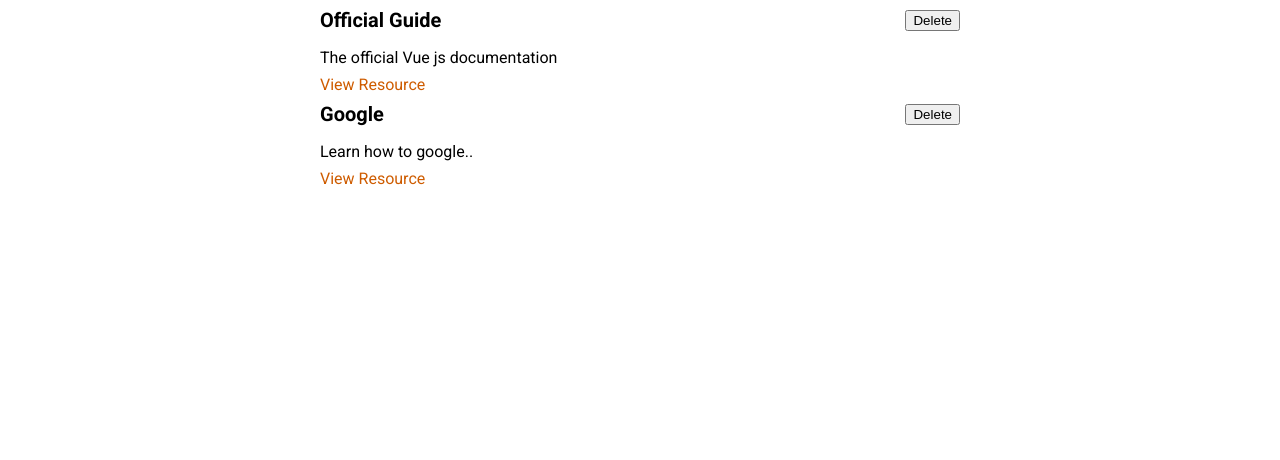
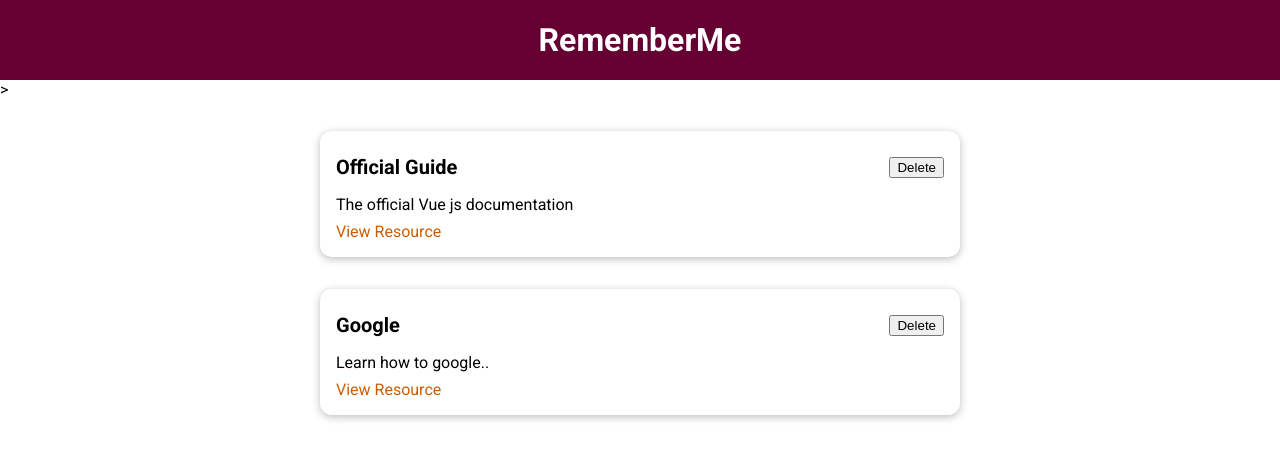
Before and after one commit to HassanKhan123/learning-resources-app, a Vue app: page / in a window 1280 px wide. Shown: the top 460 px of the page. Built offline with nearby package versions, Linux system fonts and the light colour scheme.

Commit message:
header and baseCard component

```diff
--- a/src/App.vue
+++ b/src/App.vue
@@ -1,13 +1,16 @@
 <template>
+  <the-header title="RememberMe"></the-header>>
   <StoredResources :resources="storedResources" />
 </template>
 
 <script>
 import StoredResources from './components/learning-resources/StoredResources';
+import TheHeader from './components/layouts/TheHeader.vue';
 
 export default {
   components: {
     StoredResources,
+    TheHeader,
   },
   data() {
     return {
--- /dev/null
+++ b/src/components/UI/BaseCard.vue
@@ -0,0 +1,15 @@
+<template>
+  <div>
+    <slot></slot>
+  </div>
+</template>
+
+<style scoped>
+div {
+  border-radius: 12px;
+  box-shadow: 0 2px 8px rgba(0, 0, 0, 0.26);
+  padding: 1rem;
+  margin: 2rem auto;
+  max-width: 40rem;
+}
+</style>
--- /dev/null
+++ b/src/components/layouts/TheHeader.vue
@@ -0,0 +1,25 @@
+<template>
+  <header>
+    <h1>{{ title }}</h1>
+  </header>
+</template>
+<script>
+export default {
+  props: ['title'],
+};
+</script>
+<style scoped>
+header {
+  width: 100%;
+  height: 5rem;
+  background-color: #640032;
+  display: flex;
+  justify-content: center;
+  align-items: center;
+}
+
+header h1 {
+  color: white;
+  margin: 0;
+}
+</style>
--- a/src/components/learning-resources/LearningResource.vue
+++ b/src/components/learning-resources/LearningResource.vue
@@ -1,15 +1,16 @@
 <template>
   <li>
-    <div>
+    <base-card>
       <header>
         <h3>{{ title }}</h3>
         <button>Delete</button>
       </header>
-    </div>
-    <p>{{ description }}</p>
-    <nav>
-      <a :href="link">View Resource</a>
-    </nav>
+
+      <p>{{ description }}</p>
+      <nav>
+        <a :href="link">View Resource</a>
+      </nav>
+    </base-card>
   </li>
 </template>
 
--- a/src/main.js
+++ b/src/main.js
@@ -1,5 +1,8 @@
 import { createApp } from 'vue';
 
 import App from './App';
+import BaseCard from './components/UI/BaseCard.vue';
 
-createApp(App).mount('#app');
+const app = createApp(App);
+app.component('base-card', BaseCard);
+app.mount('#app');
```
